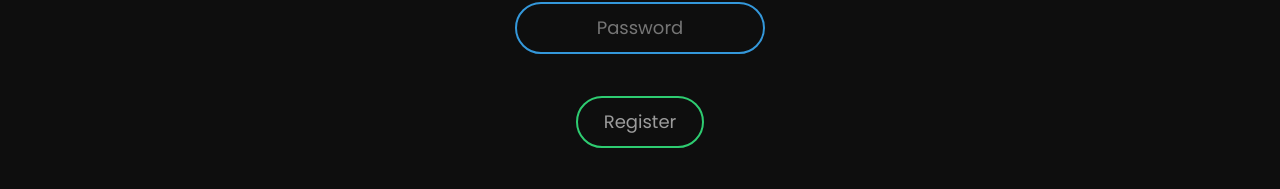
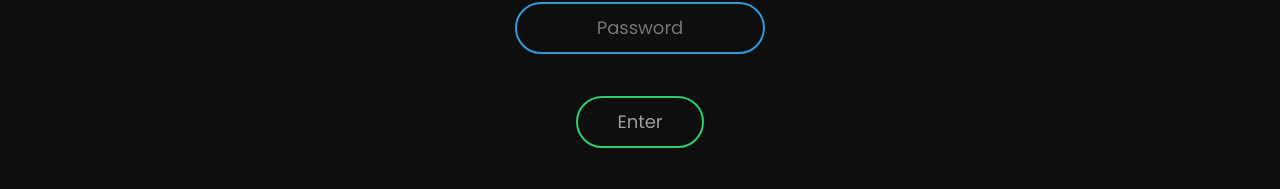
Before and after one commit to leonardo-otero390/MyDrugs-FrontEnd, a React (Create React App) app: page /sign-in in a window 1280 px wide. Shown: the part 433-622 px from the top of the page. Built offline with nearby package versions, Linux system fonts and the light colour scheme.

Commit message:
Fix Sign In submit button text

```diff
--- a/src/pages/sign_in/SignIn.js
+++ b/src/pages/sign_in/SignIn.js
@@ -81,7 +81,7 @@ export default function SignIn() {
 				) : null}
 
 				<SubmitButton disabled={loading} type="submit">
-					Register
+					Enter
 				</SubmitButton>
 				<Link to="/sign-up">No account yet?</Link>
 			</SignForm>
```
